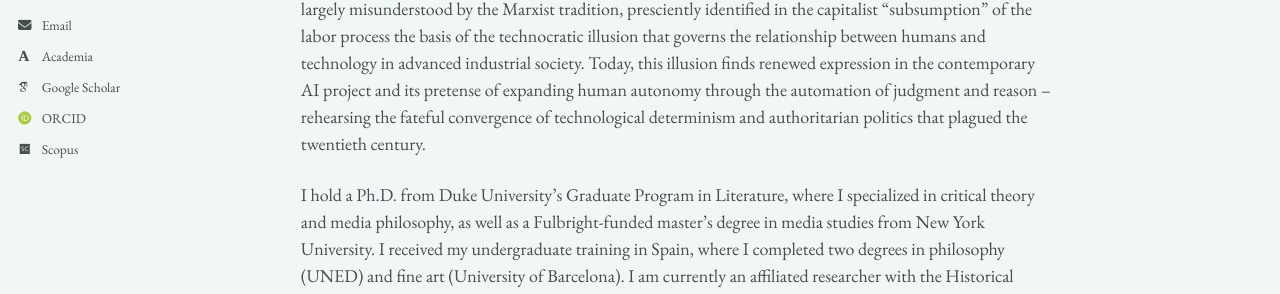
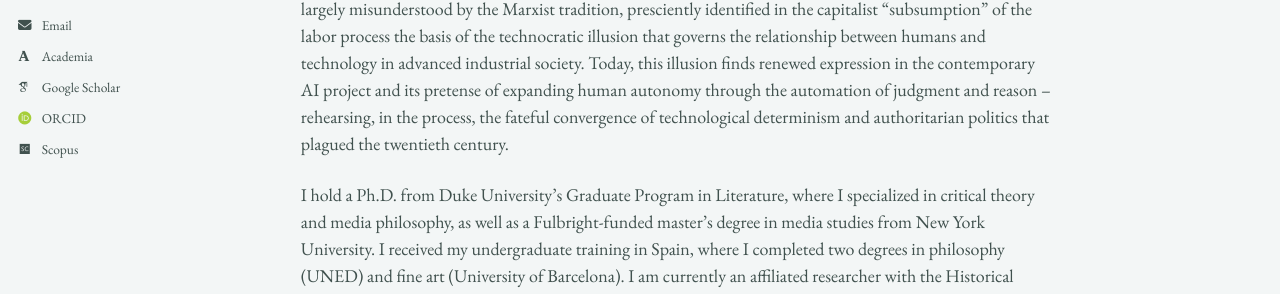
Before and after one commit to epujol90/epujol90.github.io, a Jekyll site: the page built from _pages/about.md, in a window 1280 px wide and 1069 px high. Shown: the part 413-707 px from the top of the window. Built offline with Jekyll 4.4.1, drawn with Linux system fonts in a browser that asks for light colours; some web fonts are replaced; a script bundle is joined from its source files by our own code; library files that are not in the unit come from our copies; some of the changed text lies outside the part shown.

Commit message:
Update about.md

```diff
--- a/_pages/about.md
+++ b/_pages/about.md
@@ -8,6 +8,6 @@ redirect_from:
 ---
 I am a scholar of technology, media, and aesthetics trained in continental philosophy and critical theory in Europe and the United States. My research examines how the material infrastructures of the modern world embody and uphold relations of power and domination, despite professing to liberate humanity from scarcity and toil.
 
-In my doctoral research, I focused on the _longue durée_ of industrial modernity and the machine-mediated ordering of life in technologized society, tracing its roots to the nineteenth century. My dissertation, “Karl Marx, Philosopher of Technics: Critique, Alienation, and the Materiality of Social Power,” grounded this historical inquiry in Marx’s engagement with the industrial literature of his time, reconstructing -- against prevailing productivist and economicist readings -- how he theorized the relationship between capitalism and modern technological transformations. I argued that Marx’s account of industrial development, though largely misunderstood by the Marxist tradition, presciently identified in the capitalist "subsumption" of the labor process the basis of the technocratic illusion that governs the relationship between humans and technology in advanced industrial society. Today, this illusion finds renewed expression in the contemporary AI project and its pretense of expanding human autonomy through the automation of judgment and reason -- rehearsing the fateful convergence of technological determinism and authoritarian politics that plagued the twentieth century.
+In my doctoral research, I focused on the _longue durée_ of industrial modernity and the machine-mediated ordering of life in technologized society, tracing its roots to the nineteenth century. My dissertation, “Karl Marx, Philosopher of Technics: Critique, Alienation, and the Materiality of Social Power,” grounded this historical inquiry in Marx’s engagement with the industrial literature of his time, reconstructing -- against prevailing productivist and economicist readings -- how he theorized the relationship between capitalism and modern technological transformations. I argued that Marx’s account of industrial development, though largely misunderstood by the Marxist tradition, presciently identified in the capitalist "subsumption" of the labor process the basis of the technocratic illusion that governs the relationship between humans and technology in advanced industrial society. Today, this illusion finds renewed expression in the contemporary AI project and its pretense of expanding human autonomy through the automation of judgment and reason -- rehearsing, in the process, the fateful convergence of technological determinism and authoritarian politics that plagued the twentieth century.
 
 I hold a Ph.D. from Duke University’s Graduate Program in Literature, where I specialized in critical theory and media philosophy, as well as a Fulbright-funded master’s degree in media studies from New York University. I received my undergraduate training in Spain, where I completed two degrees in philosophy (UNED) and fine art (University of Barcelona). I am currently an affiliated researcher with the Historical Materialism Studies Group of the Societat Catalana de Filosofia -- the philosophy section of the Institut d’Estudis Catalans, the highest academic body for the Catalan language and culture. My work has appeared in _South Atlantic Quarterly_ and _Marx and Philosophy Review of Books_, with further articles under review or in preparation for _Historical Materialism_, _Theory, Culture & Society_, and a special issue of _Qui Parle_. Alongside my research, I have developed substantive experience in writing pedagogy, including two years of writing center practice at Duke’s Thompson Writing Studio and teaching writing-intensive courses on media theory, philosophy of technology, and the history and politics of AI.
```
